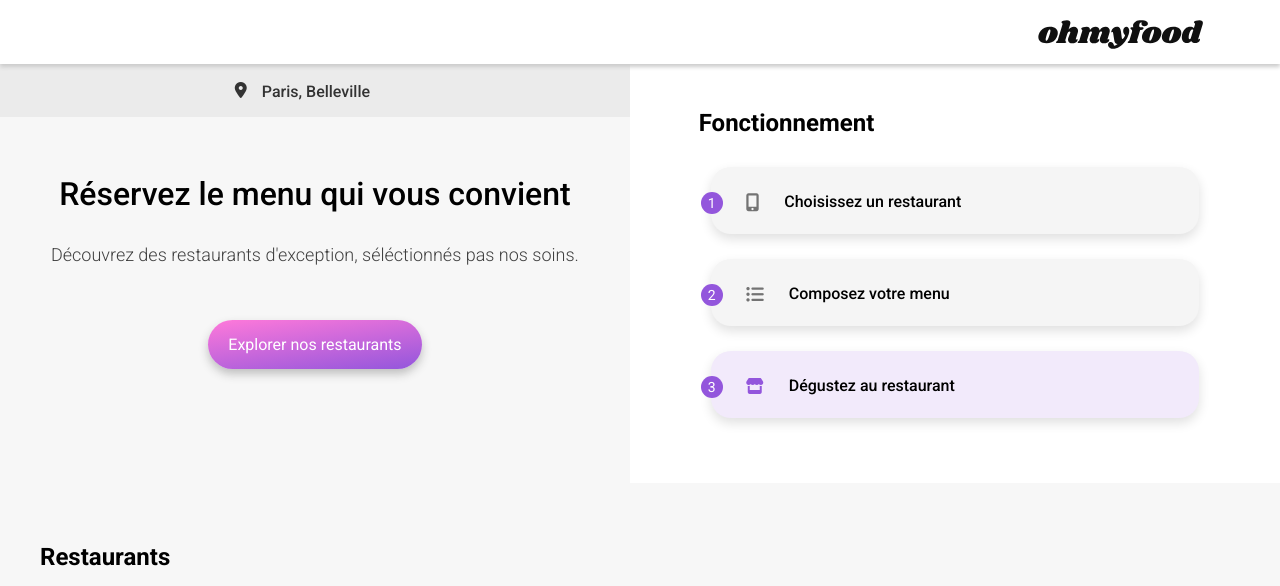
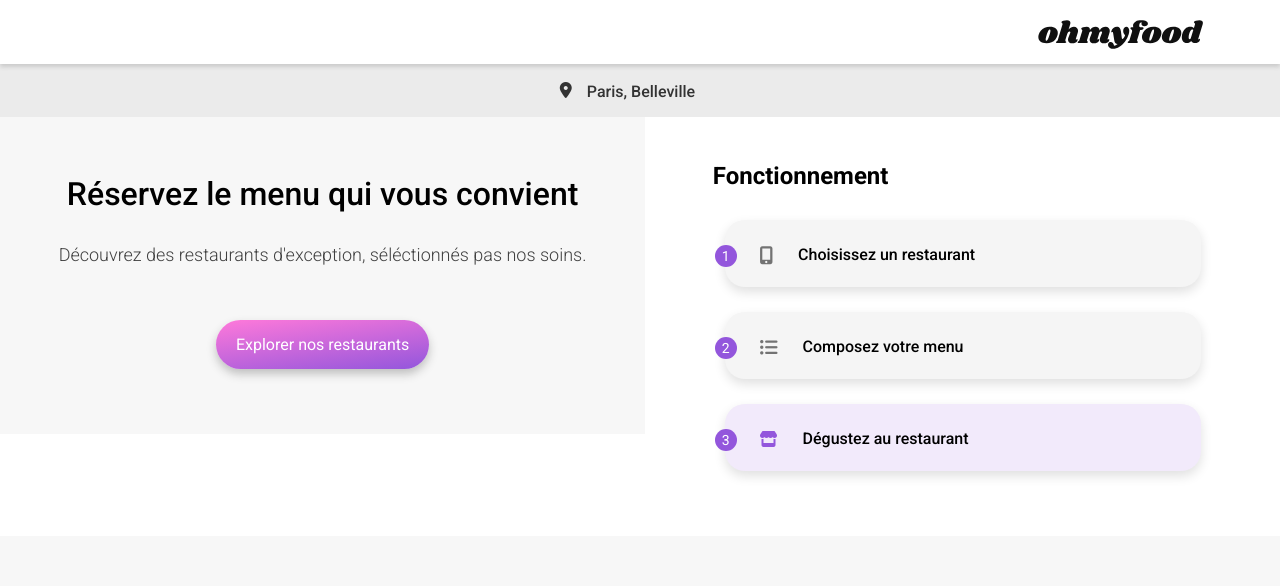
Before and after one commit to Gwen-Herissant/GwenaelleHerissant_3_14102021, a website: page index.html in a window 1280 px wide. Shown: the top 586 px of the page. Drawn offline with Linux system fonts and the light colour scheme; a web font is replaced by a local one.

Commit message:
[html] changed position of flex class for location section

```diff
--- a/index.html
+++ b/index.html
@@ -23,8 +23,8 @@
     <!-- Header end here -->
 
 
-    <div class="flex__container"> <!--for desktop-->
-      <div class="flex__item"> <!--for desktop-->
+
+      <!-- <div class=""> for desktop -->
         <!-- Localisation -->
         <div class="location">
           <i class="fas fa-map-marker-alt location__icon"></i>
@@ -32,14 +32,15 @@
         </div>
         <!-- Localisation end here -->
 
+    <div class="flex__container "> <!--for desktop-->
         <!-- Intro -->
-        <section class="intro">
+        <section class="intro flex__item">
           <h1 class="intro__title">Réservez le menu qui vous convient</h1>
           <p class="intro__description">Découvrez des restaurants d'exception, séléctionnés pas nos soins.</p>
           <a href="#" class="btn">Explorer nos restaurants</a>
         </section>
         <!-- Intro end here -->
-      </div>
+      <!-- </div>  -->
 
       <!-- Instructions -->
       <section class="instruction flex__item"> <!--flex for desktop-->
```
